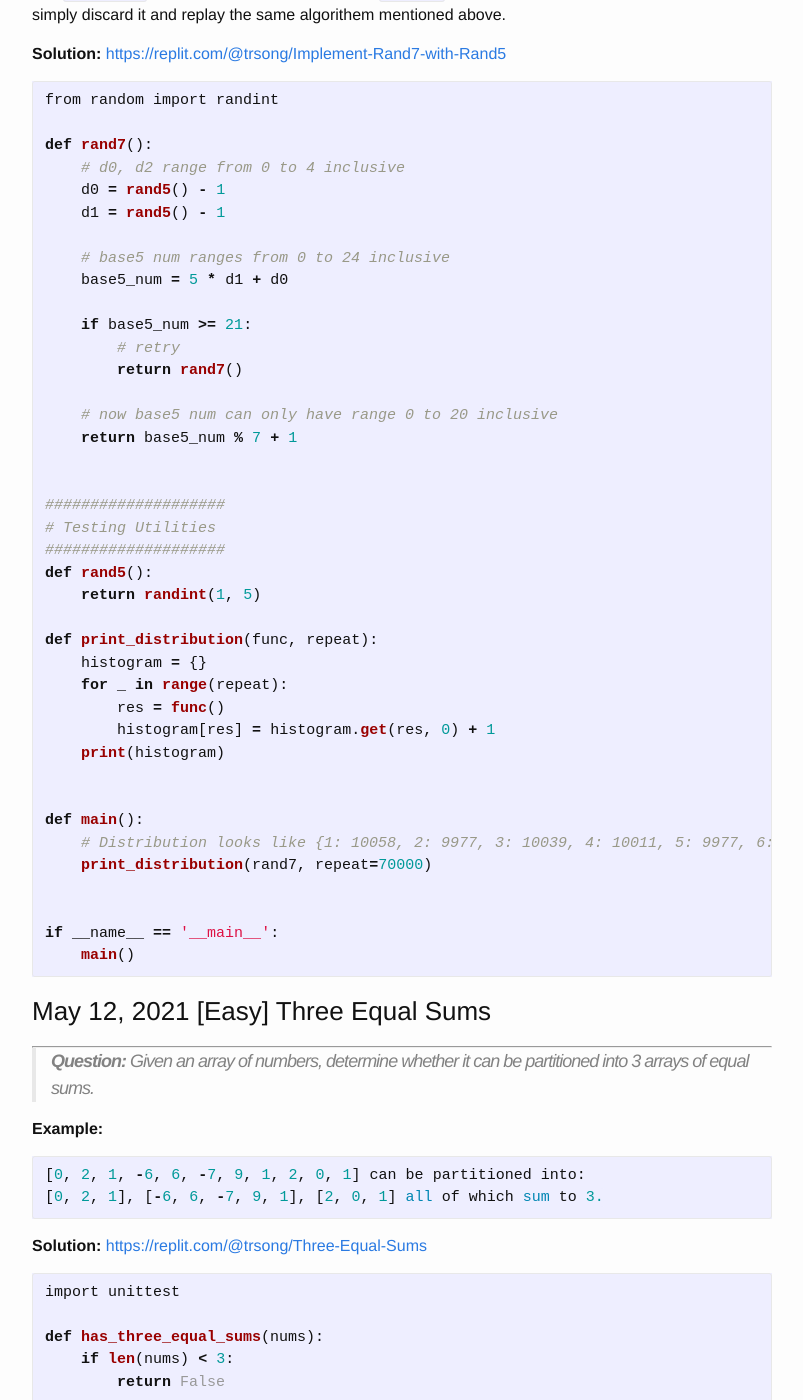
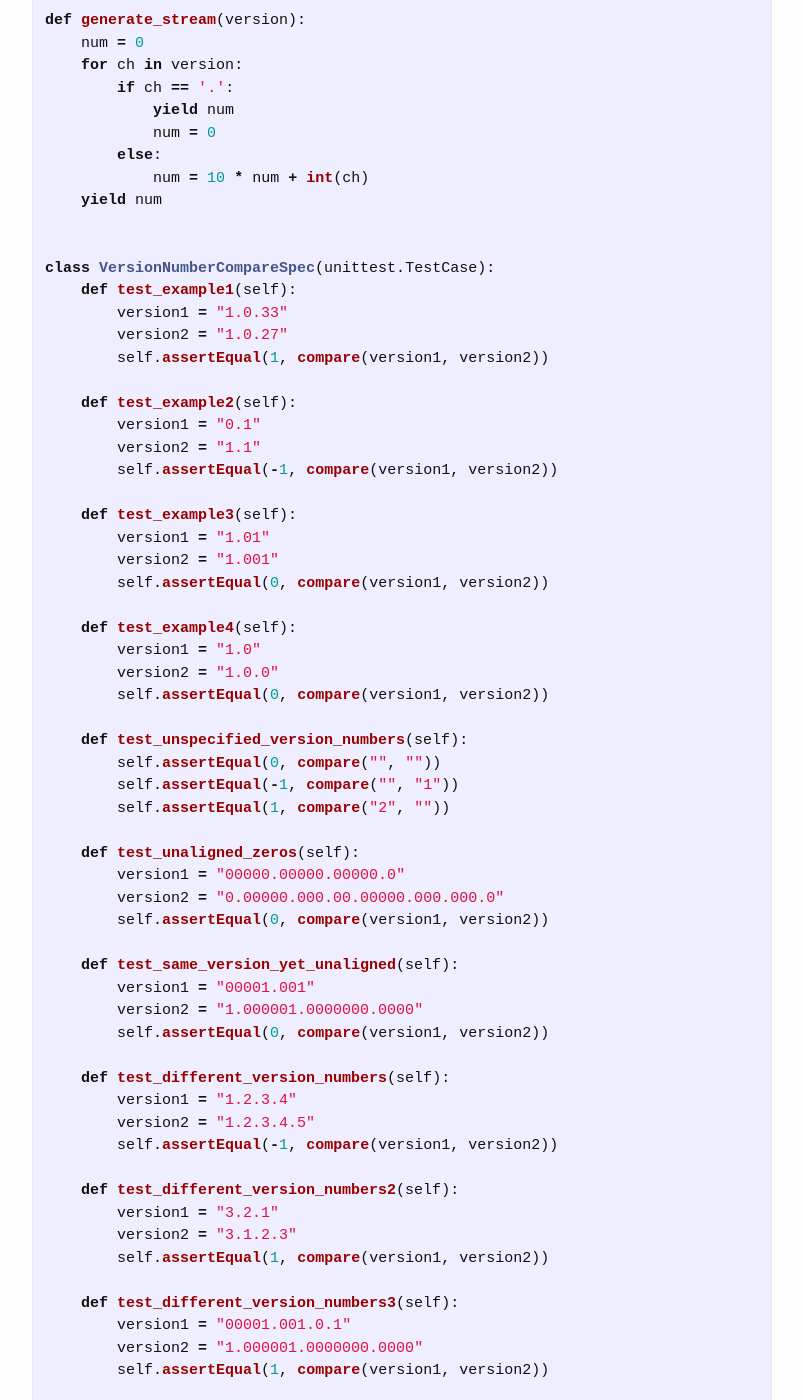
Before and after one commit to trsong/trsong.github.io, a Jekyll site: the page built from _posts/2021-05-01-DailyQuestionsMay.md, in a window 1280 px wide and 1400 px high, scrolled down 2537 px. Shown: the whole window, without its empty margins (238-1041 px from the left). Built offline with Jekyll 4.4.1, drawn with Linux system fonts in a browser that asks for light colours; some of the changed text lies outside the part shown.

Commit message:
Add solution to May 14 question

````diff
--- a/_posts/2021-05-01-DailyQuestionsMay.md
+++ b/_posts/2021-05-01-DailyQuestionsMay.md
@@ -65,6 +65,103 @@ version2 = "1.0.0"
 Output: 0
 #version1 does not have a 3rd level revision number, which
 defaults to "0"
+```
+
+**Solution:** [https://replit.com/@trsong/Compare-Two-Version-Numbers-2](https://replit.com/@trsong/Compare-Two-Version-Numbers-2)
+```py
+import unittest
+
+def compare(v1, v2):
+    stream1 = generate_stream(v1)
+    stream2 = generate_stream(v2)
+
+    for num1, num2 in zip(stream1, stream2):
+        if num1 < num2:
+            return -1
+        elif num1 > num2:
+            return 1
+
+    for num1 in stream1:
+        if num1 != 0:
+            return 1
+
+    for num2 in stream2:
+        if num2 != 0:
+            return -1
+
+    return 0
+
+
+def generate_stream(version):
+    num = 0
+    for ch in version:
+        if ch == '.':
+            yield num
+            num = 0
+        else:
+            num = 10 * num + int(ch)
+    yield num
+
+
+class VersionNumberCompareSpec(unittest.TestCase):
+    def test_example1(self):
+        version1 = "1.0.33"
+        version2 = "1.0.27"
+        self.assertEqual(1, compare(version1, version2))
+
+    def test_example2(self):
+        version1 = "0.1"
+        version2 = "1.1"
+        self.assertEqual(-1, compare(version1, version2))
+
+    def test_example3(self):
+        version1 = "1.01"
+        version2 = "1.001"
+        self.assertEqual(0, compare(version1, version2))
+
+    def test_example4(self):
+        version1 = "1.0"
+        version2 = "1.0.0"
+        self.assertEqual(0, compare(version1, version2))
+
+    def test_unspecified_version_numbers(self):
+        self.assertEqual(0, compare("", ""))
+        self.assertEqual(-1, compare("", "1"))
+        self.assertEqual(1, compare("2", ""))
+
+    def test_unaligned_zeros(self):
+        version1 = "00000.00000.00000.0"
+        version2 = "0.00000.000.00.00000.000.000.0"
+        self.assertEqual(0, compare(version1, version2))
+
+    def test_same_version_yet_unaligned(self):
+        version1 = "00001.001"
+        version2 = "1.000001.0000000.0000"
+        self.assertEqual(0, compare(version1, version2))
+
+    def test_different_version_numbers(self):
+        version1 = "1.2.3.4"
+        version2 = "1.2.3.4.5"
+        self.assertEqual(-1, compare(version1, version2))
+
+    def test_different_version_numbers2(self):
+        version1 = "3.2.1"
+        version2 = "3.1.2.3"
+        self.assertEqual(1, compare(version1, version2))
+
+    def test_different_version_numbers3(self):
+        version1 = "00001.001.0.1"
+        version2 = "1.000001.0000000.0000"
+        self.assertEqual(1, compare(version1, version2))
+
+    def test_without_dots(self):
+        version1 = "32123"
+        version2 = "3144444"
+        self.assertEqual(-1, compare(version1, version2))
+
+
+if __name__ == '__main__':
+    unittest.main(exit=False, verbosity=2)
 ```
 
 
````
